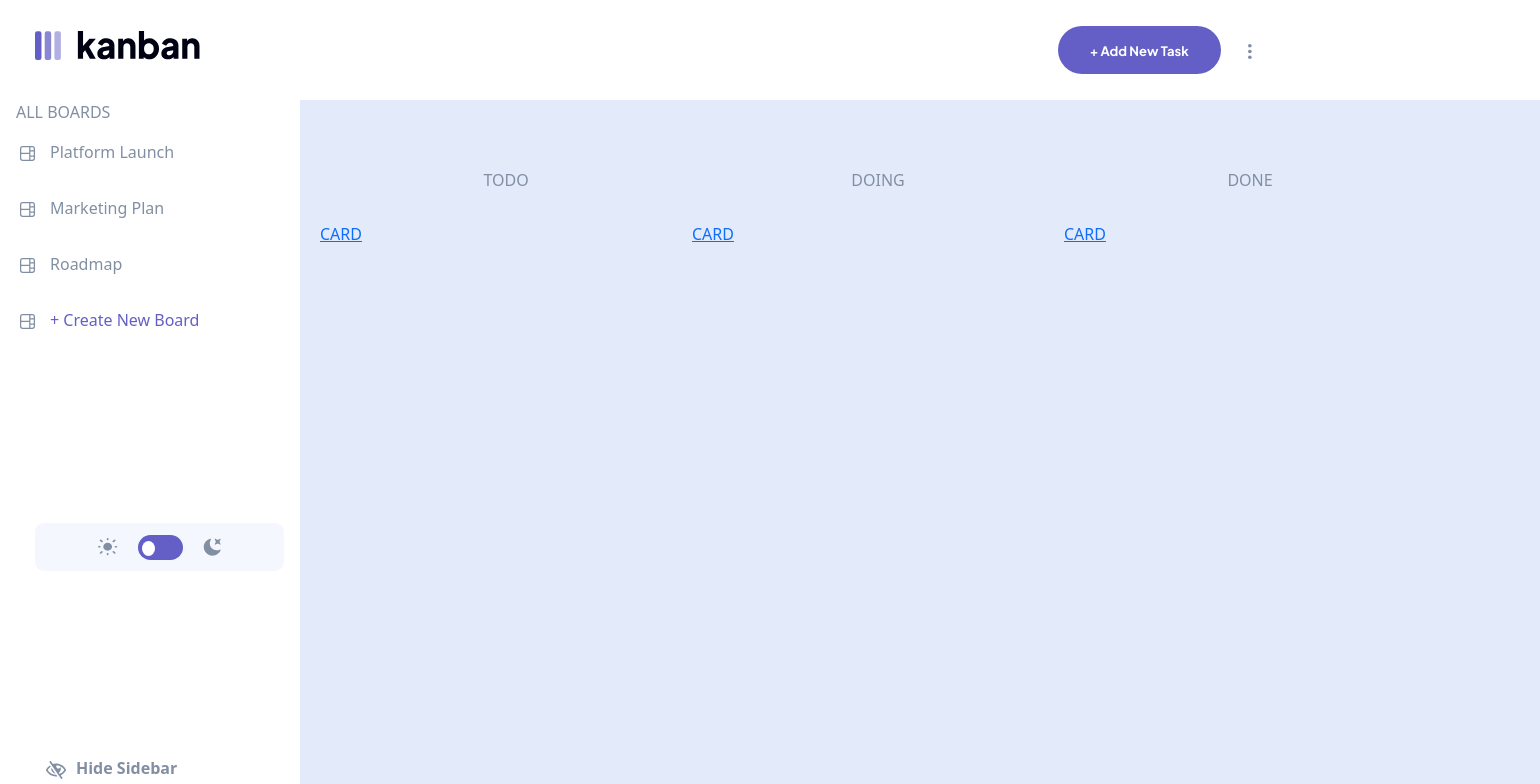
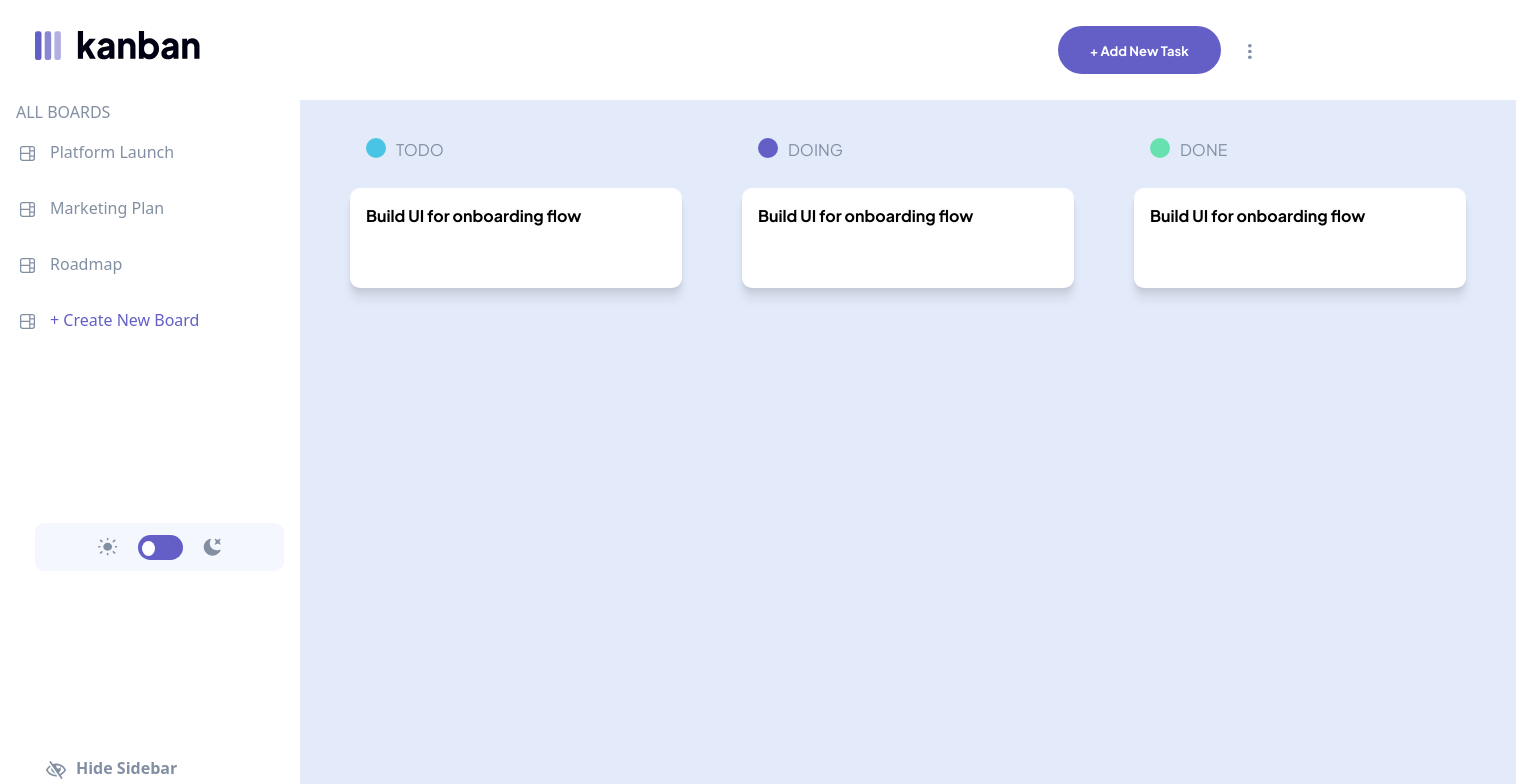
Before and after one commit to Erikang20/Kanban-task-management-web-app, a Next.js app in the folder client/: page / in a window 1280 px wide. Shown: the top 784 px of the page, 1540 px wide, since content can reach past the window. Built offline with nearby package versions, Linux system fonts and the light colour scheme.

Commit message:
more changes

```diff
--- a/client/src/components/Cards/cards.tsx
+++ b/client/src/components/Cards/cards.tsx
@@ -22,9 +22,9 @@ export const Cards = () => {
 	};
 	return (
 		<div className={styles.cardContainer}>
-			<Link href={"?showModal=y"}>
+			<Link className={styles.cardBody} href={"?showModal=y"}>
 				<>
-					CARD
+					<div>Build UI for onboarding flow</div>
 					<div className={styles.dialogContainer}>
 						<Dialog
 							onClose={closeModal}
--- a/client/src/components/Cards/styles.module.scss
+++ b/client/src/components/Cards/styles.module.scss
@@ -1,11 +1,29 @@
 @use "@styles/colors.module.scss";
 
 .cardContainer {
-	color: #828fa3;
+	display: flex;
+	justify-content: space-around;
+	margin-top: 30px;
+
+	.cardBody {
+		color: black;
+		text-decoration: none;
+		background-color: colors.$white;
+		height: 100px;
+		border-radius: 10px;
+		font-family: "Plus Jakarta Sans", sans-serif;
+		font-size: medium;
+		font-weight: bold;
+		padding: 16px;
+		box-shadow:
+			0 2.8px 2.2px rgba(0, 0, 0, 0.034),
+			0 6.7px 5.3px rgba(0, 0, 0, 0.048),
+			0 12.5px 10px rgba(0, 0, 0, 0.06);
+	}
 }
 
 .dialogContainer {
-	color: #828fa3;
+	color: colors.$grey;
 	height: 500px;
 	width: 300px;
 
--- a/client/src/components/lists/listHeader.tsx
+++ b/client/src/components/lists/listHeader.tsx
@@ -3,10 +3,5 @@ import cx from "classnames";
 import styles from "./styles.module.scss";
 
 export const ListHeader = ({ name }) => {
-	return (
-		<>
-			<span className={styles.headerIcon}></span>
-			<div className={styles.listHeaderContainer}>{name}</div>
-		</>
-	);
+	return <div className={styles.header}>{name}</div>;
 };
--- a/client/src/components/lists/lists.tsx
+++ b/client/src/components/lists/lists.tsx
@@ -2,17 +2,32 @@ import React from "react";
 import styles from "./styles.module.scss";
 import { ListHeader } from "./listHeader";
 import { Cards } from "@components/Cards/cards";
+import cx from "classnames";
 
-const stringNames = ["TODO", "DOING", "DONE"];
+const stringNames = {
+	TODO: "BLUE",
+	DOING: "PURPLE",
+	DONE: "GREEN",
+};
 
 export const Lists = () => {
 	return (
 		<div className={styles.listContainer}>
-			{stringNames.map((name) => (
-				<div className={styles.columns} key={name}>
-					<ListHeader name={name} />
-					<Cards />
-				</div>
+			{Object.entries(stringNames).map(([key, color]) => (
+				<>
+					<div className={styles.listHeaderContainer}>
+						<div
+							key={key}
+							className={cx(styles.headerIcon, {
+								[`${styles["headerIcon-" + color.toLowerCase()]}`]:
+									true,
+							})}
+						>
+							<ListHeader name={key} />
+						</div>
+						<Cards />
+					</div>
+				</>
 			))}
 		</div>
 	);
--- a/client/src/components/lists/styles.module.scss
+++ b/client/src/components/lists/styles.module.scss
@@ -8,12 +8,33 @@
 		width: 400px;
 	}
 
+	.header {
+		padding-left: 30px;
+		font-family: "Plus Jakarta Sans", sans-serif;
+	}
+
 	.listHeaderContainer {
-		display: flex;
+		display: inline-block;
 		color: colors.$grey;
-		flex-direction: row;
-		align-items: center;
-		justify-content: center;
-		margin: 30px;
+		margin: 0 30px;
+
+		.headerIcon {
+			margin: 0 16px;
+			border-radius: 50%;
+			width: 20px;
+			height: 20px;
+		}
+
+		.headerIcon-blue {
+			background-color: colors.$blue;
+		}
+
+		.headerIcon-purple {
+			background-color: colors.$main-purple;
+		}
+
+		.headerIcon-green {
+			background-color: colors.$green;
+		}
 	}
 }
--- a/client/src/styles/colors.module.scss
+++ b/client/src/styles/colors.module.scss
@@ -1,6 +1,8 @@
+$blue: #49c4e5;
+$green: #67e2ae;
+$grey: #828fa3;
+$hovered-purple: #8a84ff;
+$light-purple: #f4f7fd;
 $main-purple: #635fc7;
-$hovered-purple: #8a84ff;
 $medium-purple: #e4ebfa;
-$light-purple: #f4f7fd;
 $white: #ffffff;
-$grey: #828fa3;
```
